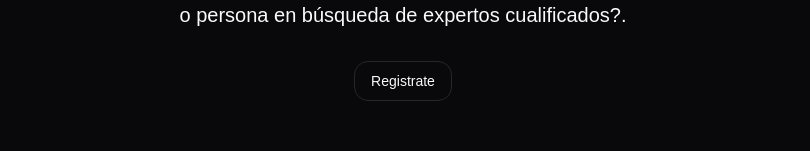
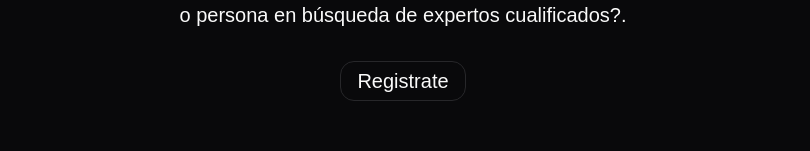
Before and after one commit to maikCyphlock/landing-shamvita, a Next.js app: page / in a window 1280 px wide. Shown: the part 359-510 px from the top of the page, without its empty margins (237-1047 px from the left). Built offline with nearby package versions, Linux system fonts and the light colour scheme; no server answers; the database is empty.

Commit message:
style: fixing size on button

```diff
--- a/src/app/page.tsx
+++ b/src/app/page.tsx
@@ -38,7 +38,7 @@ const RetroGridDemo = async () => {
         </p>
         <Link href="#CTA" className="text-center mt-4 text-balance self-center">
           <Button
-            className="text-center mt-4 text-balance self-center"
+            className="text-center text-2xl md:text-xl mt-4 text-balance self-center"
             variant={"outline"}
           >
             {" "}
```
